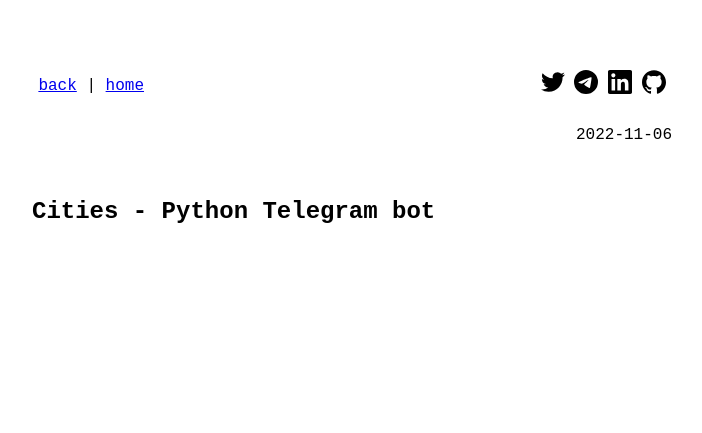
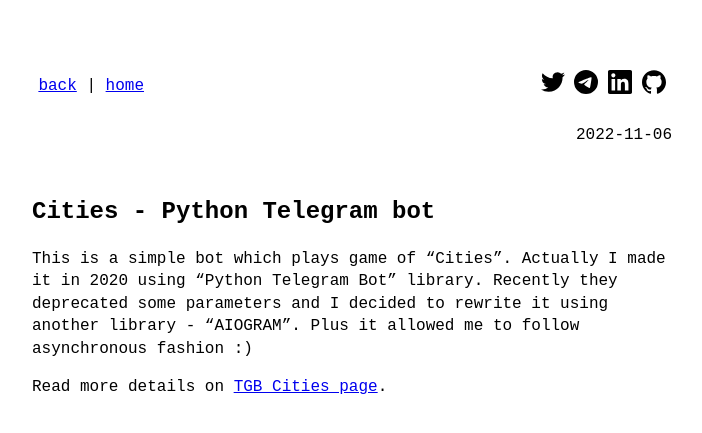
Before and after one commit to polo7/polo7.github.io, a Jekyll site: the page built from _posts/2022-11-06-cities python telegram bot.md, in a window 1280 px wide. Shown: the top 433 px of the page, without its empty margins (288-990 px from the left). Built offline with Jekyll 4.4.1, drawn with Linux system fonts in a browser that asks for light colours.

Commit message:
Updated blog post

```diff
--- a/_posts/2022-11-06-cities python telegram bot.md
+++ b/_posts/2022-11-06-cities python telegram bot.md
@@ -3,3 +3,6 @@ layout: post
 category: python
 ---
 ## Cities - Python Telegram bot
+This is a simple bot which plays game of "Cities". Actually I made it in 2020 using "Python Telegram Bot" library. Recently they deprecated some parameters and I decided to rewrite it using another library - "AIOGRAM". Plus it allowed me to follow asynchronous fashion :)
+
+Read more details on [TGB Cities page](https://www.lesechko.dev/projects/cities/).
```
